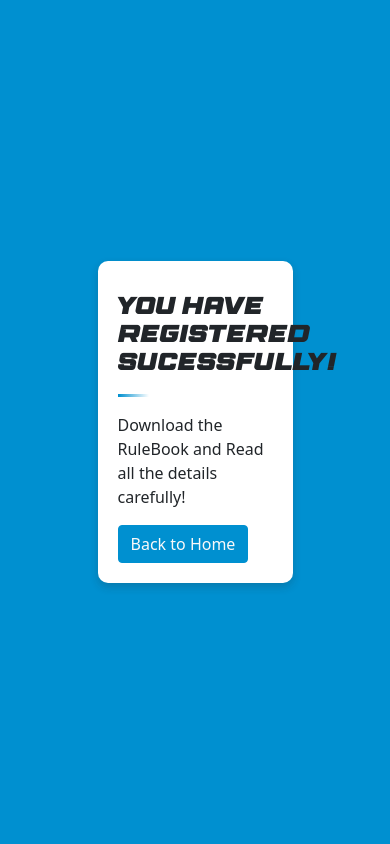
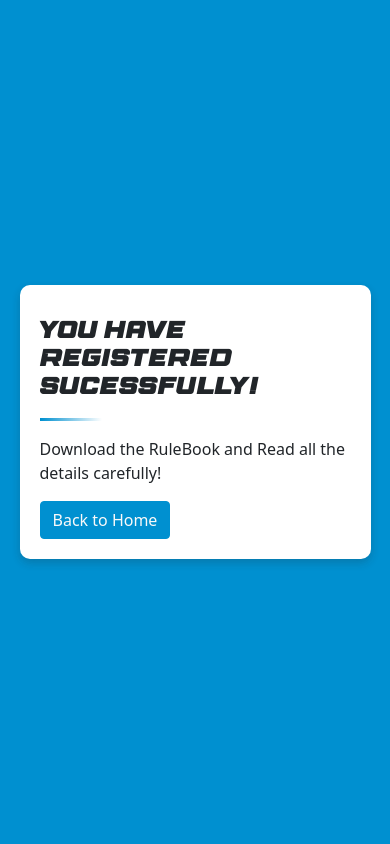
Before and after one commit to shamreen37/GO-KART_Hackathon, a PHP site: page /success.php in a window 390 px wide. Run offline with PHP 8.4, Linux system fonts and the light colour scheme; data that the repository does not hold is empty.

Commit message:
modified

```diff
--- a/Css/media.css
+++ b/Css/media.css
@@ -100,7 +100,7 @@
         margin: auto;
     }
     .success-div {
-        width: 90vw;
+        width: 90vw !important;
     }
 }
 
```
